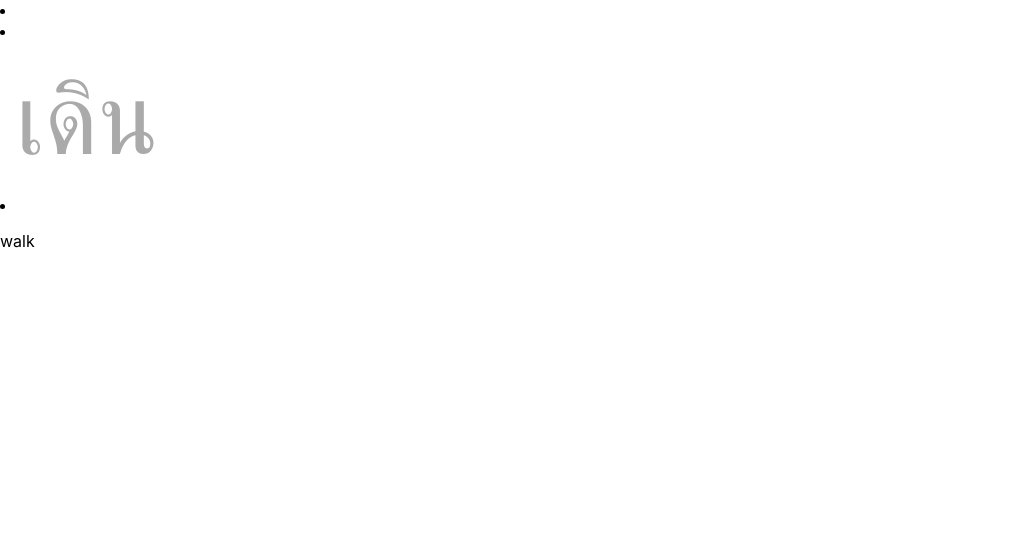
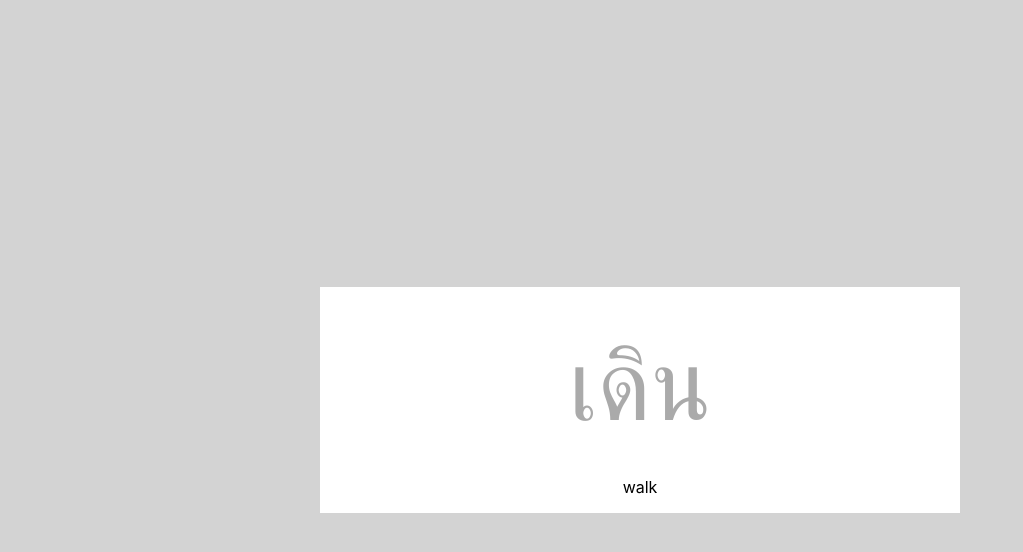
Before and after one commit to shun-harutaro/thaiping, a React (Create React App) app: page / in a window 1280 px wide. Shown: the top 552 px of the page, without its empty margins (0-1023 px from the left). Built offline with nearby package versions, Linux system fonts and the light colour scheme.

Commit message:
#18_centering

```diff
--- a/src/index.js
+++ b/src/index.js
@@ -16,8 +16,8 @@ class Form extends React.Component {
   }
   render() {
     return (
-      <div>
-      <li>
+      <div className='wrapper' css={wrapper}>
+      <div className='form'>
         <input css={hideForm} autoFocus //<- Focus on rendering.
           value={
             this.props.vocab.slice(0, this.props.position) + ' ' +
@@ -29,8 +29,8 @@ class Form extends React.Component {
             ReactDOM.findDOMNode(this.keepFocus.current).focus();
           }}
         />
-      </li>
-      <li>
+      </div>
+      <div className='text'>
         <div css={textbox}>
           <span css={[text, typed]}>
             {this.props.vocab.slice(0, this.props.position)}
@@ -40,10 +40,10 @@ class Form extends React.Component {
             {this.props.vocab.slice(this.props.position)}
           </span>
         </div>
-      </li>
-      <li>
+      </div>
+      <div className='translation'>
         <p>{this.props.translation}</p>
-      </li>
+      </div>
       </div>
     );
   }
@@ -105,10 +105,20 @@ class Game extends React.Component {
       checkValue: this.checkValue
     }
     return (
-      <Form {...data} />
+      <div css={body}>
+        <Form {...data} />
+      </div>
     );
   }
 };
+
+const body = css`
+  min-height: 100vh;
+  background: lightgray;
+  display: flex;
+  justify-content: center;
+  align-items: center;
+`
 
 const typed = css`
   color: black;
@@ -135,6 +145,12 @@ const text = css`
   display: inline;
 `
 
+const wrapper = css`
+  width: 50%;
+  background: white;
+  text-align: center;
+`
+
 
 ReactDOM.render(
   /*
```
